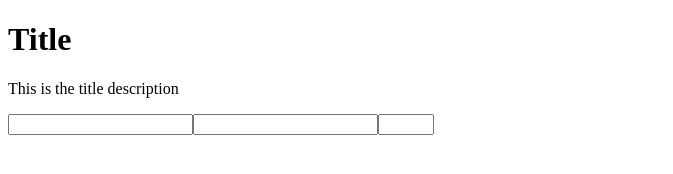
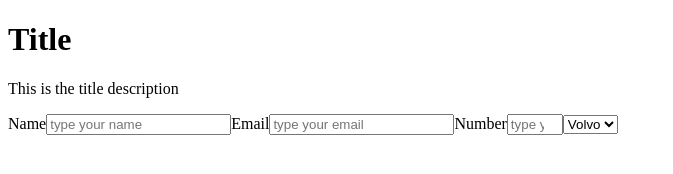
Before and after one commit to JOdiemo/Berkay_Jorum_pair_trals, a plain HTML site: page index.html in a window 1280 px wide. Shown: the whole page, without its empty margins (0-673 px from the left). Drawn offline with Linux system fonts and the light colour scheme.

Commit message:
Numbers 10 to 13

```diff
--- a/index.html
+++ b/index.html
@@ -13,10 +13,18 @@
     <form id="survey-form">
       <table >
         <tr>
-          <input type="text" id="name" name="name" required>
-          <input type="email" id="email" name="email" required>
-          <input type="number" id="number" name="number" required min="0" max="10">
-
+          <label id="name-label">Name</label>
+          <input type="text" id="name" name="name" placeholder="type your name" required>
+          <label id="email-label">Email</label>
+          <input type="email" id="email" name="email" placeholder="type your email"
+          required>
+          <label id="number-label">Number</label>
+          <input type="number" id="number" name="number" required min="0" max="10" placeholder="type your number">
+          <select id="dropdown"> <option value="volvo">Volvo</option>
+            <option value="saab">Saab</option>
+            <option value="fiat">Fiat</option>
+            <option value="audi">Audi</option>
+          </select>
         </tr>
     </table>
     </form>
```
